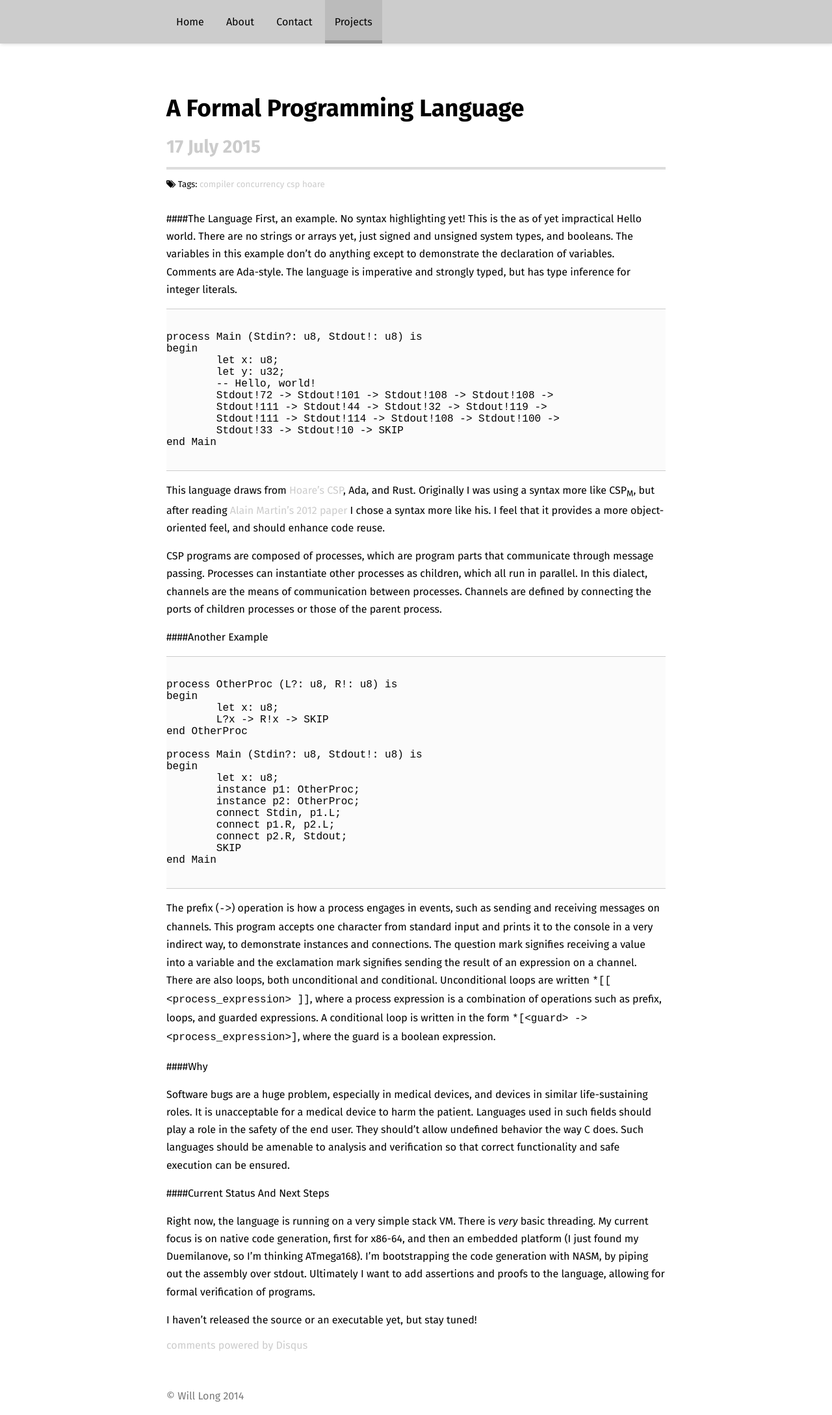
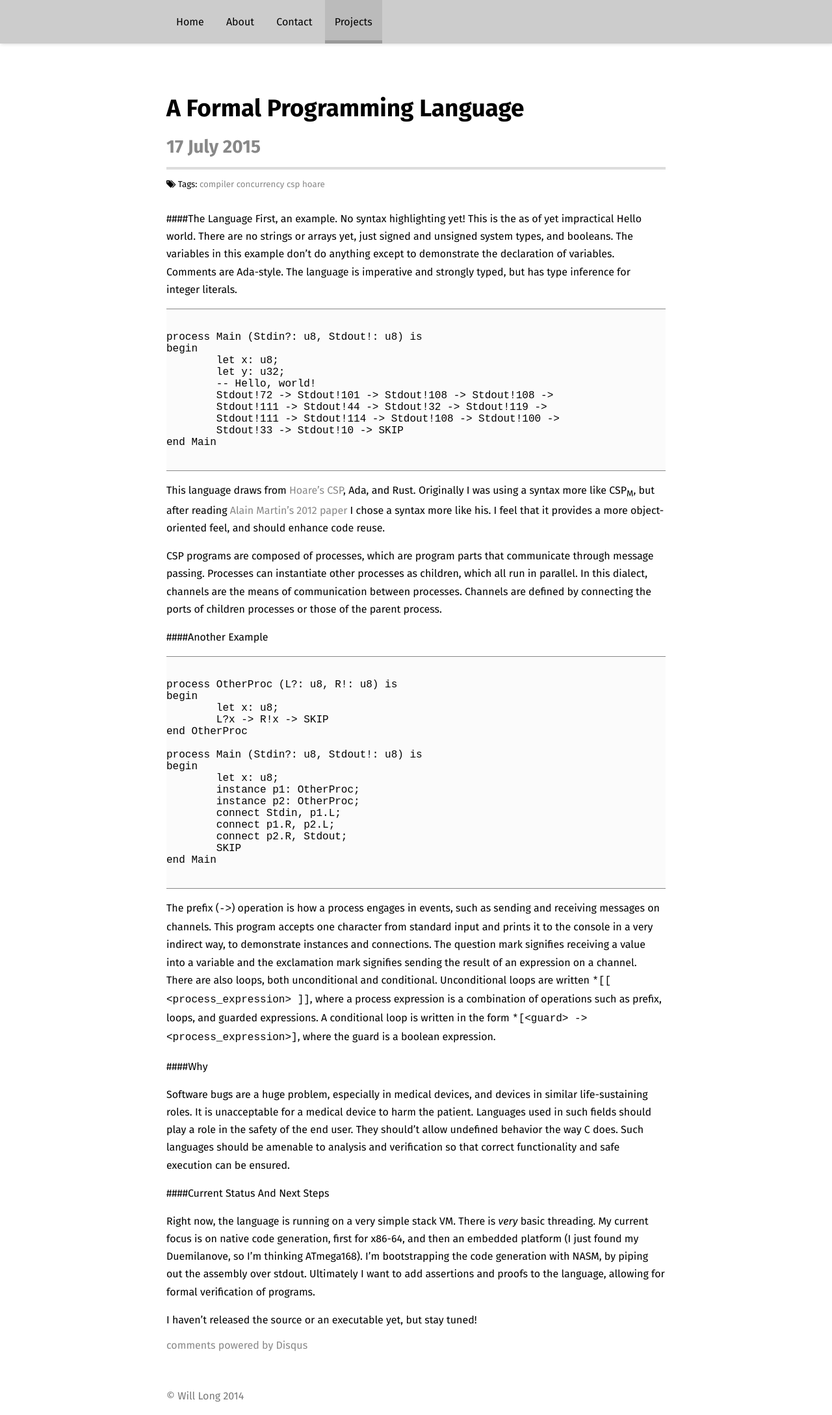
Before and after one commit to ueliem/ueliem.github.io, a Jekyll site: the page built from _posts/2015-07-17-a-formal-programming-language.md, in a window 1280 px wide. Shown: the whole page at 65% size. Built offline with Jekyll 4.4.1, drawn with Linux system fonts in a browser that asks for light colours; nearby versions of some CDN libraries; comment, search, counter and statistics services are not loaded.

Commit message:
Made highlighted text color darker and easier to read.

```diff
--- a/css/main.css
+++ b/css/main.css
@@ -26,7 +26,7 @@ strong {
     margin-bottom: 0px;
 }
 .titledate {
-    color: #CCC;
+    color: #888;
     /*float: right;*/
     /*margin-top: 45px;*/
     margin-top: 0px;
@@ -69,7 +69,7 @@ h6 {
 }
 
 blockquote {
-    border-left-color: #CCC;
+    border-left-color: #888;
     border-left-style: solid;
     padding-left: 10px;
     border-width: 4px;
@@ -78,22 +78,22 @@ blockquote {
 
 a:link {
     text-decoration: none;
-    color: #CCC;
+    color: #888;
 }
 
 a:visited {
     text-decoration: none;
-    color: #CCC;
+    color: #888;
 }
 
 a:hover {
     text-decoration: none;
-    color: #CCC;
+    color: #888;
 }
 
 a:active {
     text-decoration: none;
-    color: #CCC;
+    color: #888;
 }
 
 code {
@@ -102,7 +102,7 @@ code {
 }
 
 div.highlight {
-	border-top: 1px solid #CCC;
-	border-bottom: 1px solid #CCC;
+	border-top: 1px solid #888;
+	border-bottom: 1px solid #888;
 	background: #FBFBFB;
 }
```
